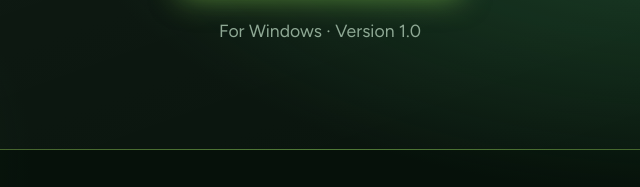
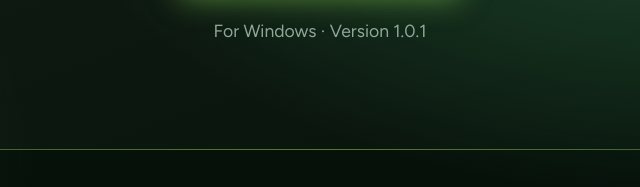
Before and after one commit to Masterkumail-718/stillwave, a plain HTML site: page index.html in a window 1280 px wide. Shown: the part 4083-4270 px from the top of the page, 320-960 px from the left. Drawn offline with nearby package versions, Linux system fonts and the light colour scheme; no server answers.

Commit message:
Update index.html

```diff
--- a/index.html
+++ b/index.html
@@ -388,7 +388,7 @@ footer a:hover{color:var(--text)}
         <svg viewBox="0 0 24 24" fill="none" stroke="currentColor" stroke-width="2.4" stroke-linecap="round" stroke-linejoin="round"><path d="M12 3v12m0 0l-5-5m5 5l5-5M5 20h14"/></svg>
         Download Stillwave-Setup.exe
       </a>
-      <p class="meta">For Windows · Version 1.0</p>
+      <p class="meta">For Windows · Version 1.0.1</p>
     </div>
   </div>
 </section>
```
